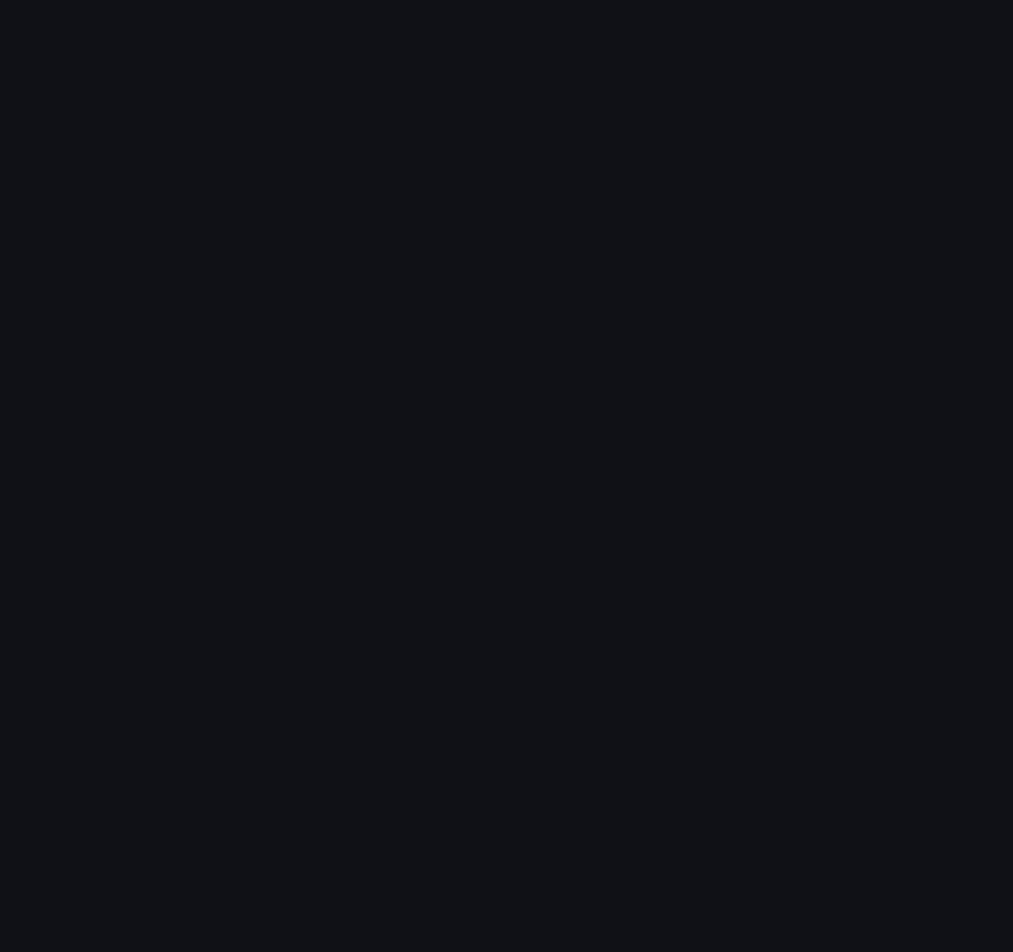
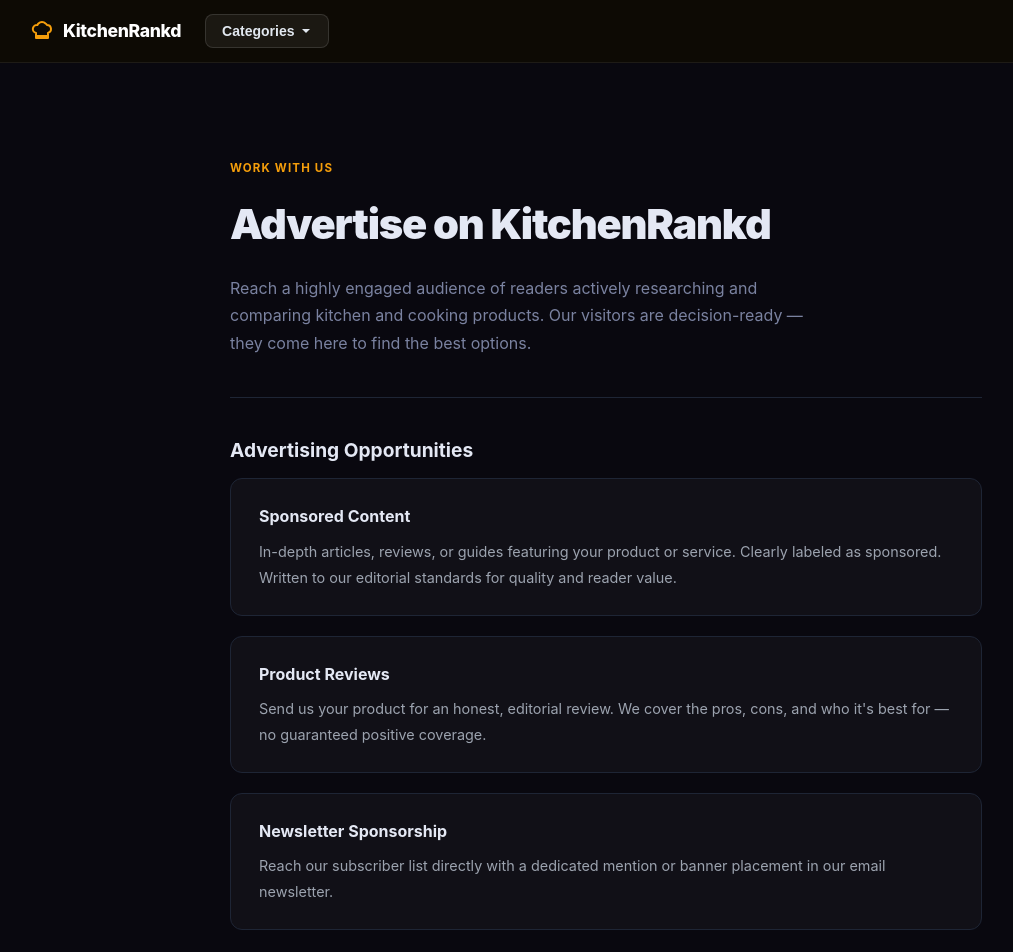
Before and after one commit to conceptsellerbills-cmyk/kitchenrankd, a Next.js app: page /advertise in a window 1280 px wide. Before the commit this address had no page. Shown: the top 952 px of the page, without its empty margins (34-1047 px from the left). Before the commit the page ends 800 px from the top, so only its background shows below. Built offline with nearby package versions, Linux system fonts and the light colour scheme.

Commit message:
feat: add Advertise page

```diff
--- /dev/null
+++ b/app/advertise/page.tsx
@@ -0,0 +1,57 @@
+import type { Metadata } from "next";
+export const metadata: Metadata = { title: "Advertise — KitchenRankd", description: "Advertise with KitchenRankd and reach a targeted audience interested in kitchen and cooking products." };
+export default function AdvertisePage() {
+  return (
+    <>
+      <style>{`
+  *,*::before,*::after{box-sizing:border-box;margin:0;padding:0}
+  body{background:#09080f;color:#e4e8f4;font-family:-apple-system,BlinkMacSystemFont,"Segoe UI",sans-serif;line-height:1.7}
+  a{color:#f59e0b;text-decoration:none}
+  a:hover{text-decoration:underline}
+  .page-wrap{max-width:800px;margin:0 auto;padding:56px 24px 100px}
+  .page-eyebrow{font-size:0.72rem;font-weight:700;letter-spacing:0.1em;text-transform:uppercase;color:#f59e0b;margin-bottom:10px}
+  .page-title{font-size:clamp(1.8rem,4vw,2.6rem);font-weight:900;letter-spacing:-0.03em;margin-bottom:16px;color:#e4e8f4}
+  .page-subtitle{font-size:1rem;color:#7a82a0;margin-bottom:40px;line-height:1.7;max-width:600px}
+  .page-divider{border:none;border-top:1px solid #1e2535;margin:36px 0}
+  h2{font-size:1.2rem;font-weight:700;color:#e4e8f4;margin:32px 0 12px}
+  p{color:#9ca3af;line-height:1.8;margin-bottom:16px}
+  ul{color:#9ca3af;margin:0 0 16px 20px;line-height:1.9}
+  li{margin-bottom:4px}
+  .contact-form{display:flex;flex-direction:column;gap:16px;margin-top:24px}
+  .form-group{display:flex;flex-direction:column;gap:6px}
+  .form-group label{font-size:0.85rem;font-weight:600;color:#c8cad8}
+  .form-group input,.form-group textarea,.form-group select{background:rgba(255,255,255,0.05);border:1px solid rgba(255,255,255,0.1);border-radius:8px;padding:12px 16px;color:#e4e8f4;font-size:0.95rem;font-family:inherit;outline:none;transition:border-color 0.15s;resize:vertical}
+  .form-group input:focus,.form-group textarea:focus,.form-group select:focus{border-color:#f59e0b}
+  .form-group input::placeholder,.form-group textarea::placeholder{color:#4b5563}
+  .form-submit{background:#f59e0b;color:#fff;border:none;border-radius:10px;padding:13px 32px;font-size:1rem;font-weight:700;cursor:pointer;align-self:flex-start;transition:opacity 0.15s}
+  .form-submit:hover{opacity:0.85}
+  .info-card{background:rgba(255,255,255,0.03);border:1px solid #1e2535;border-radius:12px;padding:24px 28px;margin-bottom:20px}
+  .info-card h3{font-size:1rem;font-weight:700;color:#e4e8f4;margin-bottom:8px}
+  .info-card p{margin:0;font-size:0.9rem}
+  .highlight-box{background:rgba(245,158,11,0.08);border:1px solid rgba(245,158,11,0.25);border-radius:12px;padding:24px 28px;margin:28px 0}
+  .highlight-box p{margin:0;color:#c8cad8}
+`}</style>
+      <div className="page-wrap">
+        <div className="page-eyebrow">Work With Us</div>
+        <h1 className="page-title">Advertise on KitchenRankd</h1>
+        <p className="page-subtitle">Reach a highly engaged audience of readers actively researching and comparing kitchen and cooking products. Our visitors are decision-ready — they come here to find the best options.</p>
+        <hr className="page-divider" />
+        <h2>Advertising Opportunities</h2>
+        <div className="info-card">
+          <h3>Sponsored Content</h3>
+          <p>In-depth articles, reviews, or guides featuring your product or service. Clearly labeled as sponsored. Written to our editorial standards for quality and reader value.</p>
+        </div>
+        <div className="info-card">
+          <h3>Product Reviews</h3>
+          <p>Send us your product for an honest, editorial review. We cover the pros, cons, and who it's best for — no guaranteed positive coverage.</p>
+        </div>
+        <div className="info-card">
+          <h3>Newsletter Sponsorship</h3>
+          <p>Reach our subscriber list directly with a dedicated mention or banner placement in our email newsletter.</p>
+        </div>
+        <h2>Get in Touch</h2>
+        <p>For pricing, media kit, and availability, contact us at <a href="mailto:hello@kitchenrankd.com">hello@kitchenrankd.com</a> with the subject line "Advertising Inquiry". We'll respond within 2 business days.</p>
+      </div>
+    </>
+  );
+}
```
